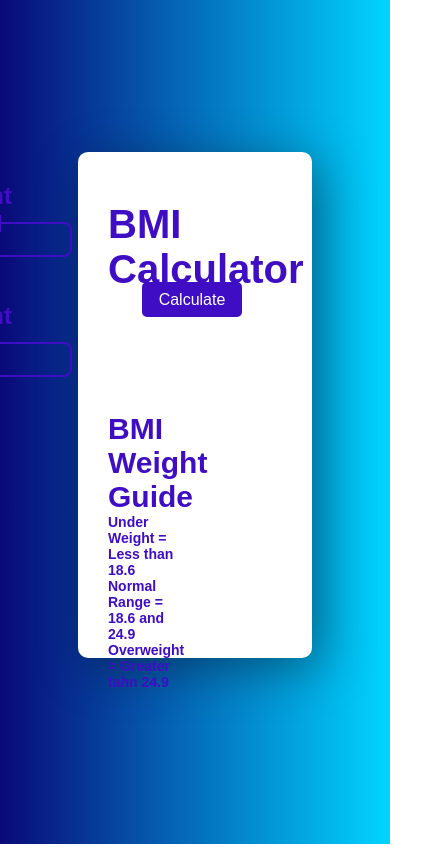
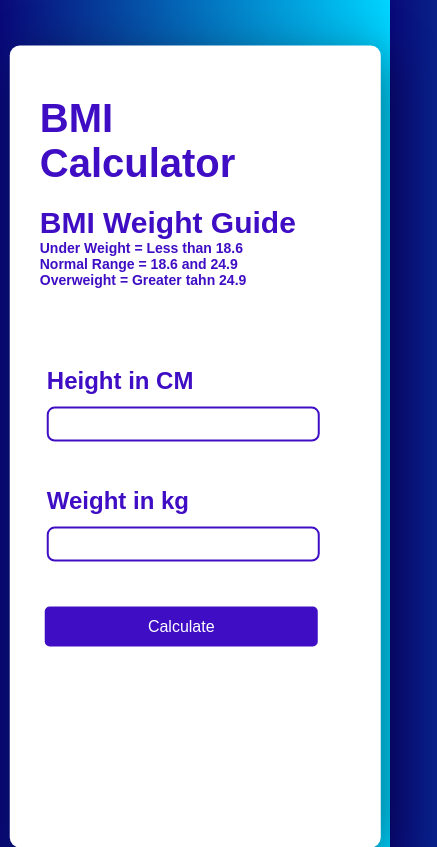
Before and after one commit to mohsin-sh/BMI-Calculator, a plain HTML site: page index.html in a window 390 px wide. Shown: the whole page, 437 px wide, since content can reach past the window. Drawn offline with Linux system fonts and the light colour scheme.

Commit message:
modified Css file

```diff
--- a/style.css
+++ b/style.css
@@ -115,3 +115,57 @@ body{
     right: 240px;
     top: 300px;
 }
+
+/* responsive look */
+
+
+@media screen and (max-width: 600px){
+    #container{
+        width: 95%;
+        height: 95vh;
+        position: relative;
+        top: -195px;
+    }
+    #weightguide{
+        width:100vw;
+        position: absolute;
+        top: 160px;
+    }
+    #height{
+        position: absolute;
+        top: 40%;
+        left: 10%;
+        width: 100vw;
+    }
+    #weight{
+        position: absolute;
+        top: 55%;
+        left: 10%;
+        width: 100vw;
+    }
+    #cm{
+        position: absolute;
+        top: 45%;
+        left: 10%;
+        width: 70vw;
+    }
+    #kg{
+        position: absolute;
+        top: 60%;
+        left: 10%;
+        width: 70vw;
+    }
+    #submit{
+        position:absolute;
+        top: 70%;
+        width: 70vw;
+        left: 35px;
+        height: 40px;
+    }
+    #result{
+        position: absolute;
+        top: 80%;
+        left: 35px;
+        font-size: 26px;
+    }
+}
```
